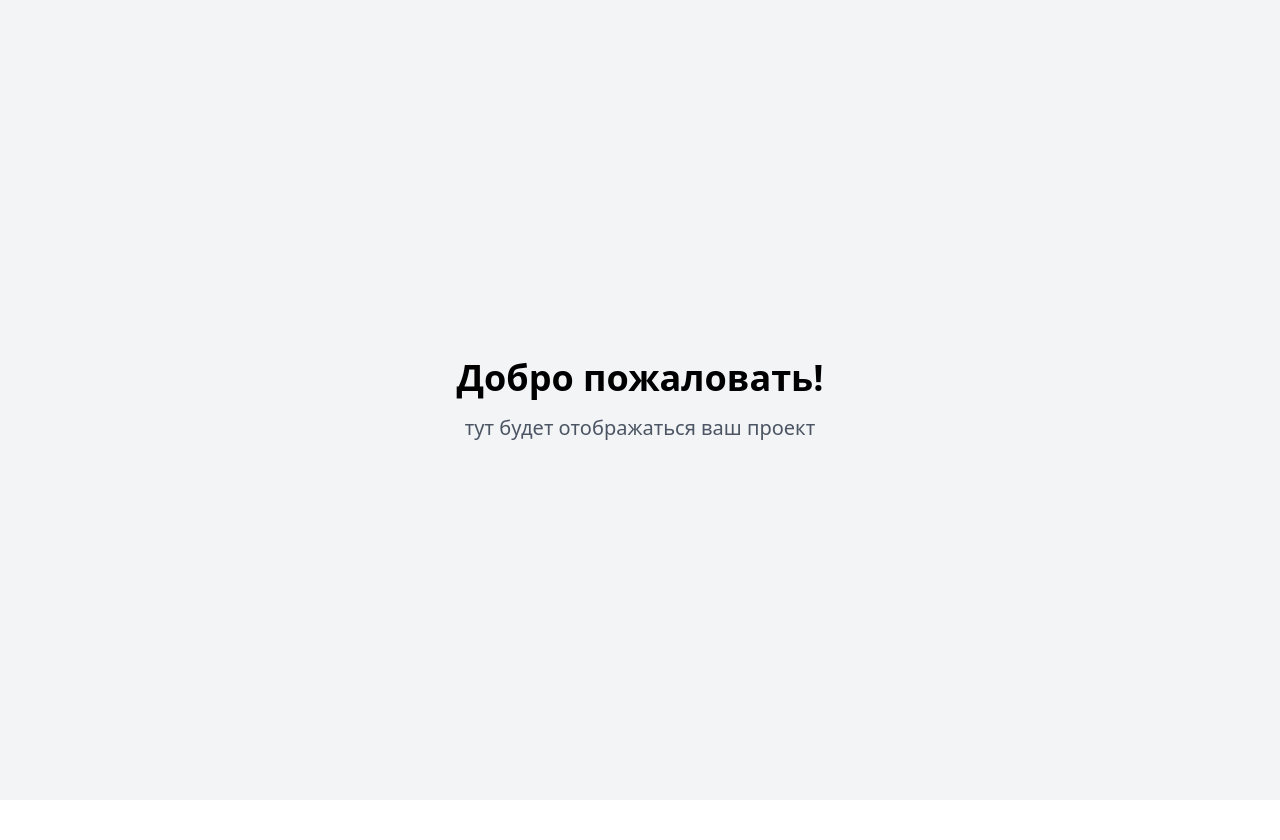
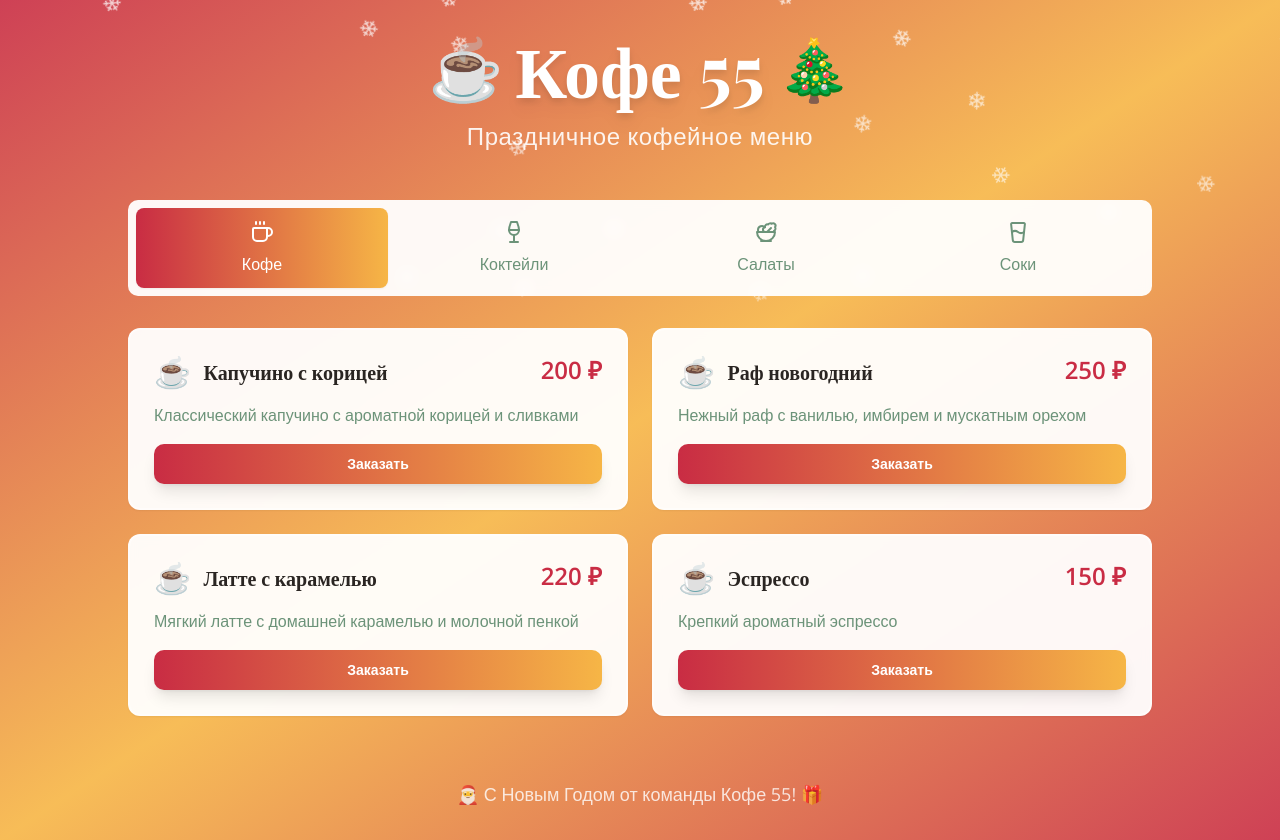
Before and after one commit to pr-poehali-dev/coffee-menu-site, a React (Vite) app: page / in a window 1280 px wide. Before the commit the page ends 800 px from the top, so only its background shows below. Built offline with nearby package versions, Linux system fonts and the light colour scheme.

Commit message:
feat: добавить уютный домашний дизайн

```diff
--- a/src/index.css
+++ b/src/index.css
@@ -1,38 +1,40 @@
+@import url("https://fonts.googleapis.com/css2?family=Playfair+Display:wght@400;500;600;700&family=Open+Sans:wght@300;400;500;600&display=swap");
+
 @tailwind base;
 @tailwind components;
 @tailwind utilities;
 
 @layer base {
   :root {
-    --background: 0 0% 100%;
-    --foreground: 222.2 84% 4.9%;
+    --background: 42 100% 98%;
+    --foreground: 20 10% 15%;
 
     --card: 0 0% 100%;
-    --card-foreground: 222.2 84% 4.9%;
+    --card-foreground: 20 10% 15%;
 
     --popover: 0 0% 100%;
-    --popover-foreground: 222.2 84% 4.9%;
+    --popover-foreground: 20 10% 15%;
 
-    --primary: 222.2 47.4% 11.2%;
-    --primary-foreground: 210 40% 98%;
+    --primary: 351 64% 48%;
+    --primary-foreground: 42 100% 98%;
 
-    --secondary: 210 40% 96.1%;
-    --secondary-foreground: 222.2 47.4% 11.2%;
+    --secondary: 38 91% 62%;
+    --secondary-foreground: 20 10% 15%;
 
-    --muted: 210 40% 96.1%;
-    --muted-foreground: 215.4 16.3% 46.9%;
+    --muted: 140 30% 22%;
+    --muted-foreground: 140 15% 50%;
 
-    --accent: 210 40% 96.1%;
-    --accent-foreground: 222.2 47.4% 11.2%;
+    --accent: 38 91% 62%;
+    --accent-foreground: 20 10% 15%;
 
     --destructive: 0 84.2% 60.2%;
     --destructive-foreground: 210 40% 98%;
 
-    --border: 214.3 31.8% 91.4%;
-    --input: 214.3 31.8% 91.4%;
-    --ring: 222.2 84% 4.9%;
+    --border: 38 30% 85%;
+    --input: 38 30% 85%;
+    --ring: 351 64% 48%;
 
-    --radius: 0.5rem;
+    --radius: 0.75rem;
 
     --sidebar-background: 0 0% 98%;
 
@@ -97,5 +99,36 @@
 
   body {
     @apply bg-background text-foreground;
+    font-family: "Open Sans", sans-serif;
+  }
+
+  h1,
+  h2,
+  h3,
+  h4,
+  h5,
+  h6 {
+    font-family: "Playfair Display", serif;
   }
 }
+
+@layer utilities {
+  .snowflake {
+    position: absolute;
+    color: white;
+    opacity: 0.8;
+    animation: fall linear infinite;
+    pointer-events: none;
+  }
+
+  @keyframes fall {
+    0% {
+      transform: translateY(-10vh) rotate(0deg);
+      opacity: 0.8;
+    }
+    100% {
+      transform: translateY(110vh) rotate(360deg);
+      opacity: 0;
+    }
+  }
+}
--- a/src/pages/Index.tsx
+++ b/src/pages/Index.tsx
@@ -1,14 +1,172 @@
-// Update this page (the content is just a fallback if you fail to update the page)
+import { useState, useEffect } from 'react';
+import { Tabs, TabsContent, TabsList, TabsTrigger } from '@/components/ui/tabs';
+import { Card, CardContent } from '@/components/ui/card';
+import { Button } from '@/components/ui/button';
+import Icon from '@/components/ui/icon';
 
-const Index = () => {
+interface MenuItem {
+  name: string;
+  description: string;
+  price: number;
+}
+
+const menuData = {
+  coffee: [
+    { name: 'Капучино с корицей', description: 'Классический капучино с ароматной корицей и сливками', price: 200 },
+    { name: 'Раф новогодний', description: 'Нежный раф с ванилью, имбирем и мускатным орехом', price: 250 },
+    { name: 'Латте с карамелью', description: 'Мягкий латте с домашней карамелью и молочной пенкой', price: 220 },
+    { name: 'Эспрессо', description: 'Крепкий ароматный эспрессо', price: 150 },
+  ],
+  cocktails: [
+    { name: 'Глинтвейн', description: 'Горячий пряный напиток с апельсином и специями', price: 300 },
+    { name: 'Имбирный пунш', description: 'Согревающий напиток с имбирем, лимоном и медом', price: 280 },
+    { name: 'Клюквенный морс', description: 'Освежающий морс с клюквой и мятой', price: 180 },
+    { name: 'Мохито безалкогольный', description: 'Классический мохито с лаймом и мятой', price: 220 },
+  ],
+  salads: [
+    { name: 'Цезарь с курицей', description: 'Хрустящий салат с курицей, сыром пармезан и соусом', price: 350 },
+    { name: 'Греческий', description: 'Свежие овощи, маслины, фета и оливковое масло', price: 320 },
+    { name: 'Оливье праздничный', description: 'Классический оливье с курицей и домашним майонезом', price: 280 },
+    { name: 'Салат с лососем', description: 'Микс салата с лососем, авокадо и лимонной заправкой', price: 420 },
+  ],
+  juices: [
+    { name: 'Апельсиновый фреш', description: 'Свежевыжатый сок из сочных апельсинов', price: 200 },
+    { name: 'Яблочно-морковный', description: 'Витаминный микс из яблок и моркови', price: 180 },
+    { name: 'Гранатовый сок', description: 'Натуральный гранатовый сок', price: 220 },
+    { name: 'Смузи ягодный', description: 'Густой смузи с лесными ягодами и бананом', price: 250 },
+  ],
+};
+
+const Snowflake = ({ delay, duration, left }: { delay: number; duration: number; left: string }) => {
   return (
-    <div className="min-h-screen flex items-center justify-center bg-gray-100">
-      <div className="text-center">
-        <h1 className="text-4xl font-bold mb-4 color-black text-black">Добро пожаловать!</h1>
-        <p className="text-xl text-gray-600">тут будет отображаться ваш проект</p>
-      </div>
+    <div
+      className="snowflake text-2xl"
+      style={{
+        left,
+        animationDelay: `${delay}s`,
+        animationDuration: `${duration}s`,
+      }}
+    >
+      ❄
     </div>
   );
 };
 
-export default Index;
+export default function Index() {
+  const [activeTab, setActiveTab] = useState('coffee');
+  const [snowflakes, setSnowflakes] = useState<Array<{ id: number; delay: number; duration: number; left: string }>>([]);
+
+  useEffect(() => {
+    const flakes = Array.from({ length: 20 }, (_, i) => ({
+      id: i,
+      delay: Math.random() * 5,
+      duration: 10 + Math.random() * 10,
+      left: `${Math.random() * 100}%`,
+    }));
+    setSnowflakes(flakes);
+  }, []);
+
+  const getIcon = (category: string) => {
+    switch (category) {
+      case 'coffee':
+        return 'Coffee';
+      case 'cocktails':
+        return 'Wine';
+      case 'salads':
+        return 'Salad';
+      case 'juices':
+        return 'GlassWater';
+      default:
+        return 'Circle';
+    }
+  };
+
+  return (
+    <div className="min-h-screen relative overflow-hidden">
+      {snowflakes.map((flake) => (
+        <Snowflake key={flake.id} delay={flake.delay} duration={flake.duration} left={flake.left} />
+      ))}
+
+      <div
+        className="absolute inset-0 bg-gradient-to-br from-primary via-secondary to-primary opacity-90"
+        style={{ zIndex: -1 }}
+      />
+
+      <div className="container mx-auto px-4 py-8 relative z-10">
+        <header className="text-center mb-12 animate-fade-in">
+          <div className="flex justify-center items-center gap-3 mb-4">
+            <span className="text-6xl">☕</span>
+            <h1 className="text-6xl md:text-7xl font-bold text-white drop-shadow-lg">
+              Кофе 55
+            </h1>
+            <span className="text-6xl">🎄</span>
+          </div>
+          <p className="text-xl md:text-2xl text-white/90 font-light tracking-wide">
+            Праздничное кофейное меню
+          </p>
+        </header>
+
+        <Tabs value={activeTab} onValueChange={setActiveTab} className="w-full max-w-5xl mx-auto">
+          <TabsList className="grid w-full grid-cols-4 mb-8 bg-white/95 backdrop-blur-sm p-2 h-auto">
+            <TabsTrigger value="coffee" className="flex flex-col items-center gap-2 py-3 data-[state=active]:bg-gradient-to-r data-[state=active]:from-primary data-[state=active]:to-secondary data-[state=active]:text-white">
+              <Icon name="Coffee" size={24} />
+              <span className="text-sm md:text-base font-medium">Кофе</span>
+            </TabsTrigger>
+            <TabsTrigger value="cocktails" className="flex flex-col items-center gap-2 py-3 data-[state=active]:bg-gradient-to-r data-[state=active]:from-primary data-[state=active]:to-secondary data-[state=active]:text-white">
+              <Icon name="Wine" size={24} />
+              <span className="text-sm md:text-base font-medium">Коктейли</span>
+            </TabsTrigger>
+            <TabsTrigger value="salads" className="flex flex-col items-center gap-2 py-3 data-[state=active]:bg-gradient-to-r data-[state=active]:from-primary data-[state=active]:to-secondary data-[state=active]:text-white">
+              <Icon name="Salad" size={24} />
+              <span className="text-sm md:text-base font-medium">Салаты</span>
+            </TabsTrigger>
+            <TabsTrigger value="juices" className="flex flex-col items-center gap-2 py-3 data-[state=active]:bg-gradient-to-r data-[state=active]:from-primary data-[state=active]:to-secondary data-[state=active]:text-white">
+              <Icon name="GlassWater" size={24} />
+              <span className="text-sm md:text-base font-medium">Соки</span>
+            </TabsTrigger>
+          </TabsList>
+
+          {Object.entries(menuData).map(([category, items]) => (
+            <TabsContent key={category} value={category} className="animate-fade-in">
+              <div className="grid md:grid-cols-2 gap-6">
+                {items.map((item, index) => (
+                  <Card
+                    key={index}
+                    className="bg-white/95 backdrop-blur-sm hover:shadow-xl transition-all duration-300 hover:-translate-y-1 border-2 border-white/50"
+                  >
+                    <CardContent className="p-6">
+                      <div className="flex justify-between items-start mb-3">
+                        <div className="flex items-center gap-3">
+                          <div className="text-3xl">
+                            {category === 'coffee' && '☕'}
+                            {category === 'cocktails' && '🍹'}
+                            {category === 'salads' && '🥗'}
+                            {category === 'juices' && '🧃'}
+                          </div>
+                          <h3 className="text-xl font-semibold text-foreground">{item.name}</h3>
+                        </div>
+                        <span className="text-2xl font-bold text-primary whitespace-nowrap ml-2">
+                          {item.price} ₽
+                        </span>
+                      </div>
+                      <p className="text-muted-foreground mb-4 leading-relaxed">{item.description}</p>
+                      <Button
+                        className="w-full bg-gradient-to-r from-primary to-secondary hover:from-primary/90 hover:to-secondary/90 text-white font-semibold shadow-lg"
+                      >
+                        Заказать
+                      </Button>
+                    </CardContent>
+                  </Card>
+                ))}
+              </div>
+            </TabsContent>
+          ))}
+        </Tabs>
+
+        <footer className="text-center mt-16 text-white/80">
+          <p className="text-lg">🎅 С Новым Годом от команды Кофе 55! 🎁</p>
+        </footer>
+      </div>
+    </div>
+  );
+}
--- a/tailwind.config.ts
+++ b/tailwind.config.ts
@@ -84,11 +84,16 @@ export default {
 					to: {
 						height: '0'
 					}
+				},
+				'fade-in': {
+					'0%': { opacity: '0', transform: 'translateY(10px)' },
+					'100%': { opacity: '1', transform: 'translateY(0)' }
 				}
 			},
 			animation: {
 				'accordion-down': 'accordion-down 0.2s ease-out',
-				'accordion-up': 'accordion-up 0.2s ease-out'
+				'accordion-up': 'accordion-up 0.2s ease-out',
+				'fade-in': 'fade-in 0.5s ease-out'
 			}
 		}
 	},
```
